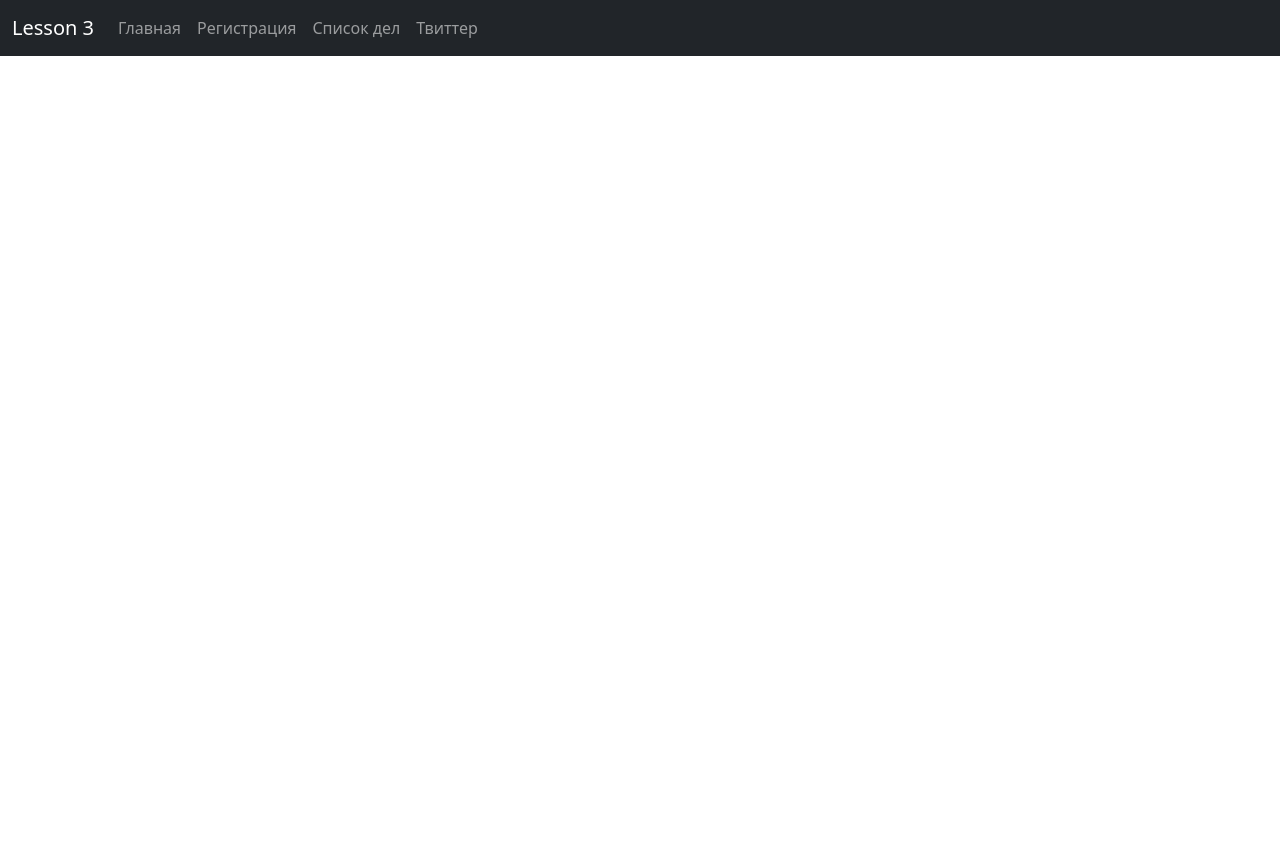
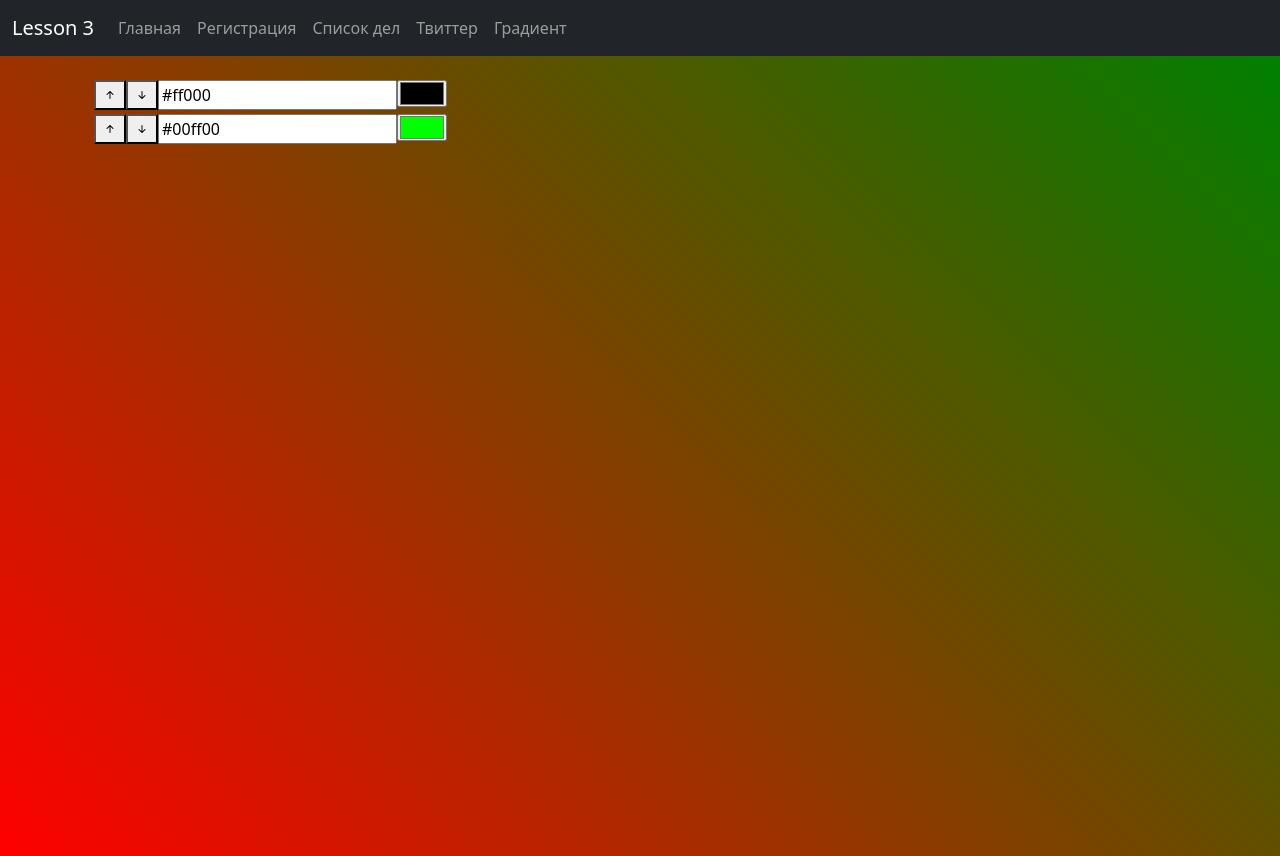
Before and after one commit to aidar-kz/lesson-8, a Vue app: page /gradient in a window 1280 px wide. Before the commit the page ends 800 px from the top, so only its background shows below. Built offline with nearby package versions, Linux system fonts and the light colour scheme.

Commit message:
Add GradientView.vue ColorStop.vue

```diff
--- a/src/App.vue
+++ b/src/App.vue
@@ -5,10 +5,7 @@ import AppNavbar from "@/components/AppNavbar.vue";
 
 <template>
   <AppNavbar />
-
-  <div class="container p-4">
-    <RouterView />
-  </div>
+  <RouterView />
 </template>
 
 <style>
--- a/src/components/AppNavbar.vue
+++ b/src/components/AppNavbar.vue
@@ -31,6 +31,10 @@ import { RouterLink } from "vue-router";
           <li class="nav-item">
             <RouterLink class="nav-link" to="/twitter">Твиттер</RouterLink>
           </li>
+
+          <li class="nav-item">
+            <RouterLink class="nav-link" to="/gradient">Градиент</RouterLink>
+          </li>
         </ul>
       </div>
     </div>
--- /dev/null
+++ b/src/components/ColorStop.vue
@@ -0,0 +1,35 @@
+<template>
+  <div class="d-flex mb-1">
+    <div>
+      <button>
+        <i class="bi bi-arrow-up-short"></i>
+      </button>
+
+      <button>
+        <i class="bi bi-arrow-down-short"></i>
+      </button>
+    </div>
+
+    <input
+      type="text"
+      :value="modelValue"
+      @input="$emit('update:modelValue', $event.target.value)"
+    />
+
+    <input
+      type="color"
+      :value="modelValue"
+      @input="$emit('update:modelValue', $event.target.value)"
+    />
+  </div>
+</template>
+
+<script>
+export default {
+  props: {
+    modelValue: String,
+  },
+};
+</script>
+
+<style scoped></style>
--- a/src/router/index.js
+++ b/src/router/index.js
@@ -50,6 +50,12 @@ const router = createRouter({
       path: '/twitter/:id',
       name: 'view-tweet',
       component: () => import('../views/twitter/ViewTweet.vue'),
+    },
+
+    {
+      path: '/gradient',
+      name: 'gradient-view',
+      component: () => import('../views/GradientView.vue'),
     }
   ]
 })
--- /dev/null
+++ b/src/views/GradientView.vue
@@ -0,0 +1,33 @@
+<template>
+  <div style="height: 100vh" :style="{ background: gradient }">
+    <div class="container p-4">
+      <ColorStop
+        v-for="(color, index) in colors"
+        :key="color.id"
+        v-model="color.hex"
+        :color="color"
+        :index="index"
+        :colors="colors"
+      />
+    </div>
+  </div>
+</template>
+
+<script>
+import ColorStop from "@/components/ColorStop.vue";
+
+export default {
+  components: { ColorStop },
+  data: () => ({
+    colors: [
+      { id: 0, hex: "#ff000", disabled: false },
+      { id: 1, hex: "#00ff00", disabled: false },
+    ],
+  }),
+  computed: {
+    gradient() {
+      return "linear-gradient(45deg, red, green)";
+    },
+  },
+};
+</script>
```
